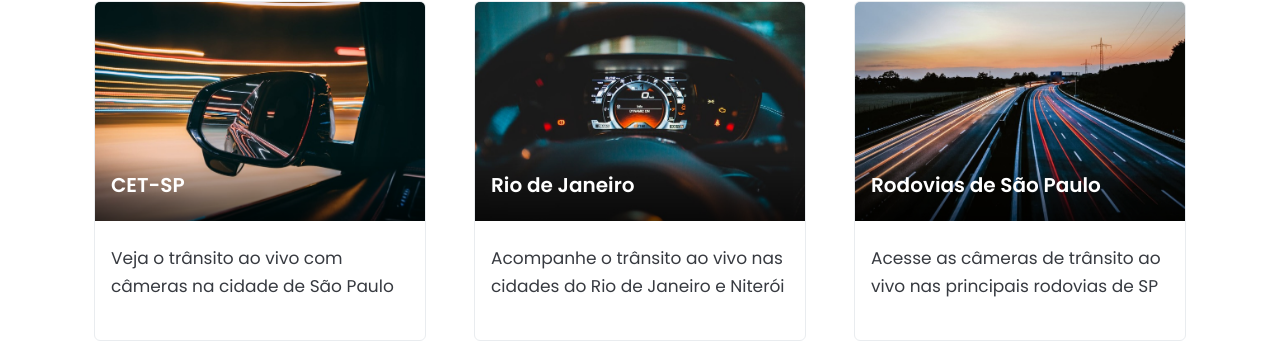
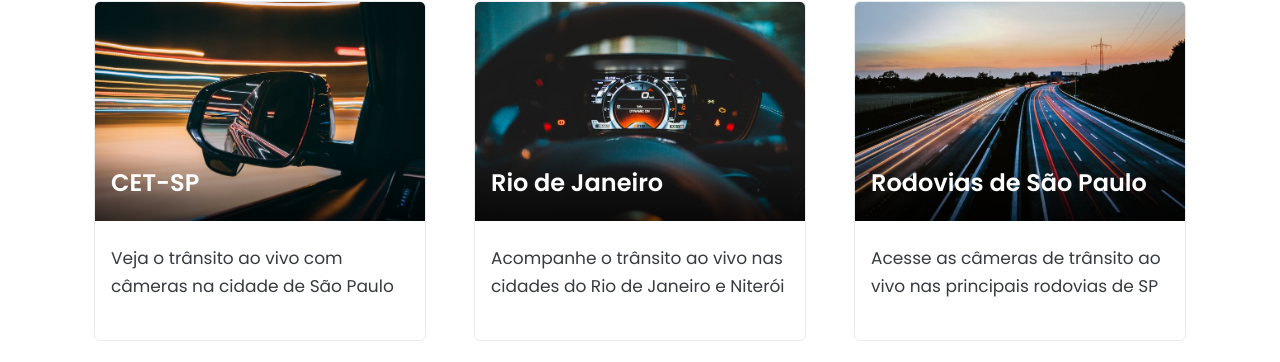
Before and after one commit to Sergio-Damm/transitoaovivo, a Jekyll site: the page built from index.html, in a window 1280 px wide. Shown: the part 271-633 px from the top of the page. Built offline with Jekyll 4.4.1, drawn with Linux system fonts in a browser that asks for light colours; comment, search, counter and statistics services are not loaded.

Commit message:
change fs-5 to <h2 class="fs-4 news-card-title fw-semibold"> text card homepage

```diff
--- a/index.html
+++ b/index.html
@@ -53,7 +53,7 @@
 									class="img-fluid"
 									fetchpriority="high">
 										<div class="news-card-overlay">
-											<h2 class="fs-5 news-card-title fw-semibold">CET-SP</h2>
+											<h2 class="fs-4 news-card-title fw-semibold">CET-SP</h2>
 										</div>
 							</div>
 							<div class="card-body">
@@ -75,7 +75,7 @@
 									 height="480"
 									 class="img-fluid">
 										<div class="news-card-overlay px-3">
-											<h2 class="fs-5 news-card-title fw-semibold">Rio de Janeiro</h2>
+											<h2 class="fs-4 news-card-title fw-semibold">Rio de Janeiro</h2>
 										</div>
 							</div>
 							<div class="card-body">
@@ -97,7 +97,7 @@
 									height="480"
 									class="img-fluid">
 										<div class="news-card-overlay">
-											<h2 class="fs-5 news-card-title fw-semibold">Rodovias de São Paulo</h2>
+											<h2 class="fs-4 news-card-title fw-semibold">Rodovias de São Paulo</h2>
 										</div>
 							</div>
 							<div class="card-body">
```
Also changed, not shown: css/style.css (line endings or trailing spaces).
